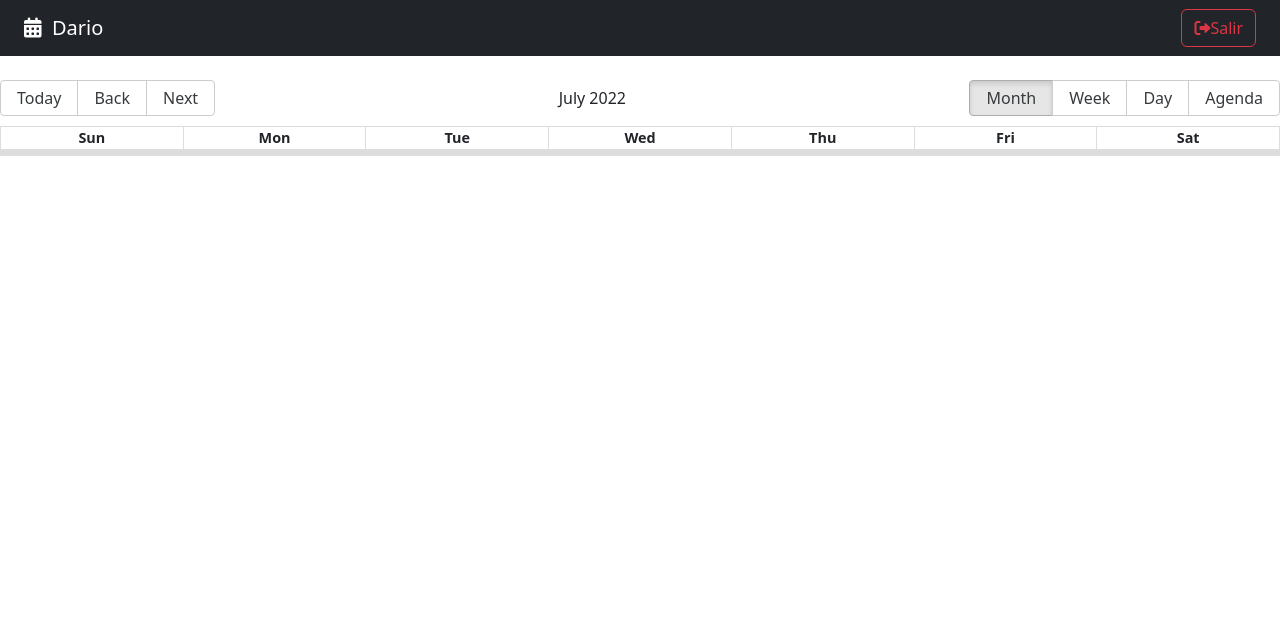
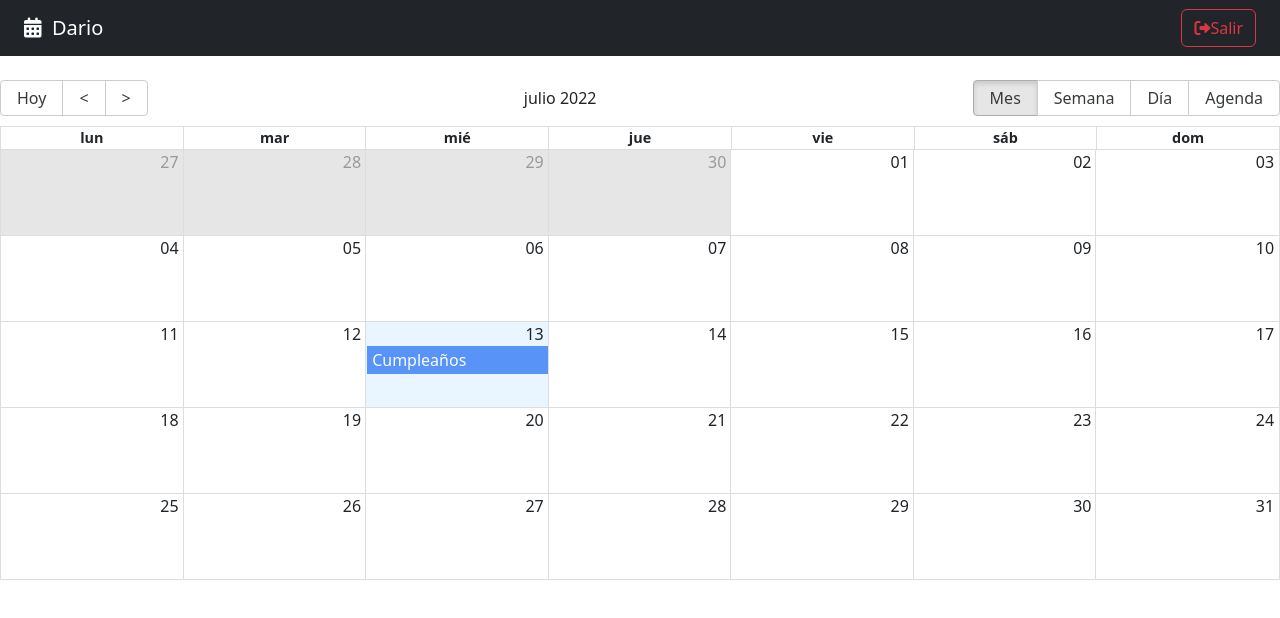
Before and after one commit to RunyShark/Calendar, a React (Vite) app: page / in a window 1280 px wide. Shown: the top 618 px of the page. Built offline with nearby package versions, Linux system fonts and the light colour scheme.

Commit message:
Calendar style

```diff
--- a/src/calenadar/pages/CalendarPages.jsx
+++ b/src/calenadar/pages/CalendarPages.jsx
@@ -1,18 +1,22 @@
-import { Calendar, dateFnsLocalizer } from "react-big-calendar";
+import { Calendar } from "react-big-calendar";
 import enUS from "date-fns/locale/en-US";
 import "react-big-calendar/lib/css/react-big-calendar.css";
-import { addHours, format, parse, startOfWeek, getDay } from "date-fns";
-import { Navbar } from "../../index";
-const locales = {
-  "en-US": enUS,
+import { addHours } from "date-fns";
+import { Navbar, localizer, getMessagesEs } from "../../index";
+
+const eventeStyleGetter = (event, start, end, isSelected) => {
+  console.log({ event, start, end, isSelected });
+
+  const style = {
+    backgroundColor: "#347CF7",
+    borderRadius: "0px",
+    opacity: 0.8,
+    color: "white",
+  };
+  return {
+    style,
+  };
 };
-const localizer = dateFnsLocalizer({
-  format,
-  parse,
-  startOfWeek,
-  getDay,
-  locales,
-});
 
 const events = [
   {
@@ -33,11 +37,14 @@
     <>
       <Navbar />
       <Calendar
+        culture="es"
         localizer={localizer}
         events={events}
         startAccessor="start"
         endAccessor="end"
-        style={{ height: "calc(100vh -80px)" }}
+        style={{ height: 500 }}
+        messages={getMessagesEs()}
+        eventPropGetter={eventeStyleGetter}
       />
     </>
   );
--- /dev/null
+++ b/src/helpers/calendarLocalaizar.js
@@ -0,0 +1,13 @@
+import { dateFnsLocalizer } from "react-big-calendar";
+import { format, parse, startOfWeek, getDay } from "date-fns";
+import esES from "date-fns/locale/es";
+const locales = {
+  es: esES,
+};
+export const localizer = dateFnsLocalizer({
+  format,
+  parse,
+  startOfWeek,
+  getDay,
+  locales,
+});
--- /dev/null
+++ b/src/helpers/getMessage.js
@@ -0,0 +1,17 @@
+export const getMessagesEs = () => {
+  return {
+    allDay: "Todo el día",
+    previous: "<",
+    next: ">",
+    today: "Hoy",
+    month: "Mes",
+    week: "Semana",
+    day: "Día",
+    agenda: "Agenda",
+    date: "Fecha",
+    time: "Hora",
+    event: "Evento",
+    noEventsInRange: "No hay eventos en este rango",
+    showMore: (total) => `+ Ver más (${total})`,
+  };
+};
--- a/src/helpers/index.js
+++ b/src/helpers/index.js
@@ -0,0 +1,2 @@
+export * from "./calendarLocalaizar";
+export * from "./getMessage";
```
